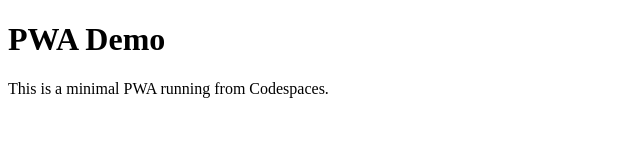
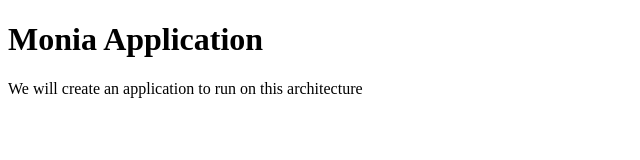
Before and after one commit to TardigradeX-1111/Monia, a plain HTML site: page index.html in a window 1280 px wide. Shown: the whole page, without its empty margins (0-640 px from the left). Drawn offline with Linux system fonts and the light colour scheme.

Commit message:
Testing Changes

```diff
--- a/index.html
+++ b/index.html
@@ -5,11 +5,11 @@
   <meta name="viewport" content="width=device-width,initial-scale=1">
   <meta name="theme-color" content="#0a84ff">
   <link rel="manifest" href="/manifest.json">
-  <title>PWA Demo</title>
+  <title>Monia Application</title>
 </head>
 <body>
-  <h1>PWA Demo</h1>
-  <p>This is a minimal PWA running from Codespaces.</p>
+  <h1>Monia Application</h1>
+  <p>We will create an application to run on this architecture</p>
   <script src="/app.js"></script>
 </body>
 </html>
```
